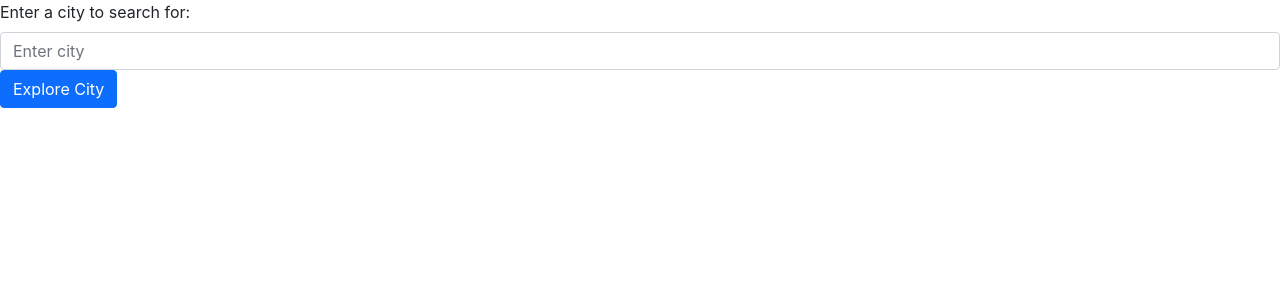
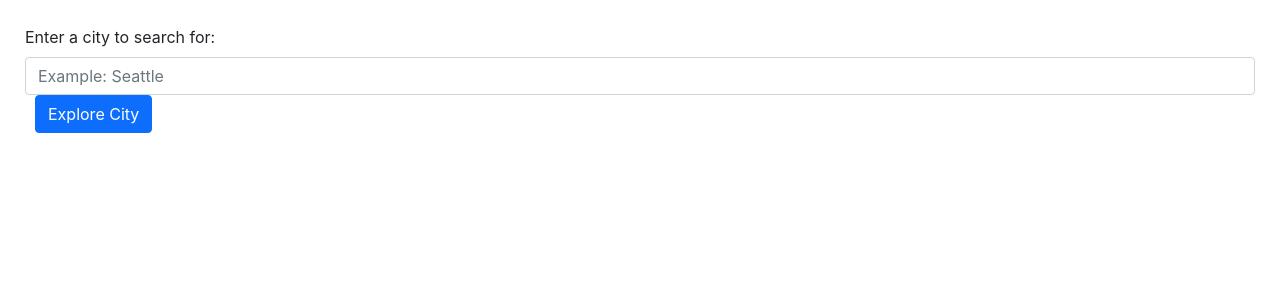
Before and after one commit to dbrian57/city-explorer, a React (Create React App) app: page / in a window 1280 px wide. Shown: the top 300 px of the page. Built offline with nearby package versions, Linux system fonts and the light colour scheme; the HTML template or start-up script is replaced by a standard one.

Commit message:
added some style to search

```diff
--- a/src/App.css
+++ b/src/App.css
@@ -36,3 +36,12 @@
     transform: rotate(360deg);
   }
 }
+
+.cityForm {
+  padding: 25px;
+  margin: auto;
+}
+
+Button {
+  margin-left: 10px;
+}
--- a/src/App.js
+++ b/src/App.js
@@ -58,9 +58,9 @@ class App extends React.Component {
 
     return (
       <>
-        <Form onSubmit={this.handleSubmit}>
+        <Form className="cityForm" onSubmit={this.handleSubmit}>
             <Form.Label>Enter a city to search for: </Form.Label>
-            <Form.Control onChange={this.updateCity} type="text" placeholder="Enter city" />
+            <Form.Control onChange={this.updateCity} type="text" placeholder="Example: Seattle" />
             <Button type="submit">Explore City</Button>
         </Form>
       </>
```
